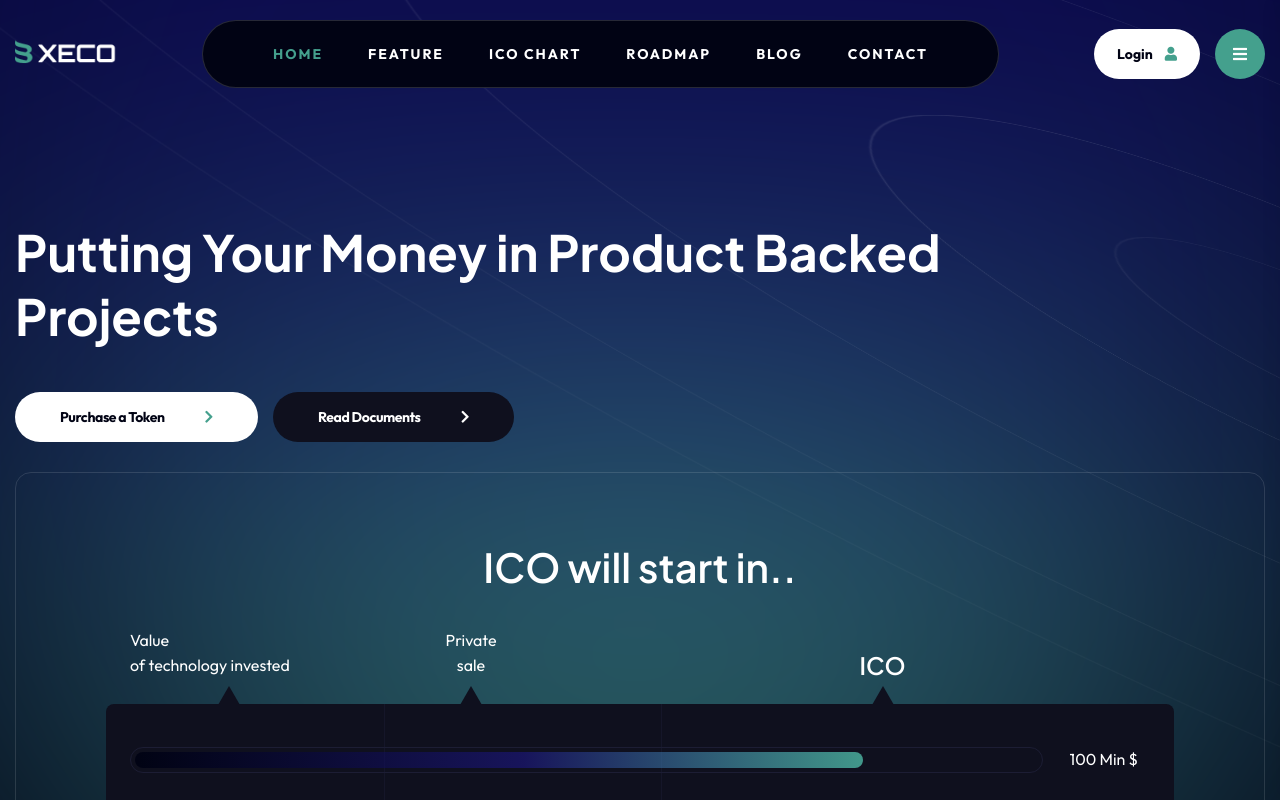
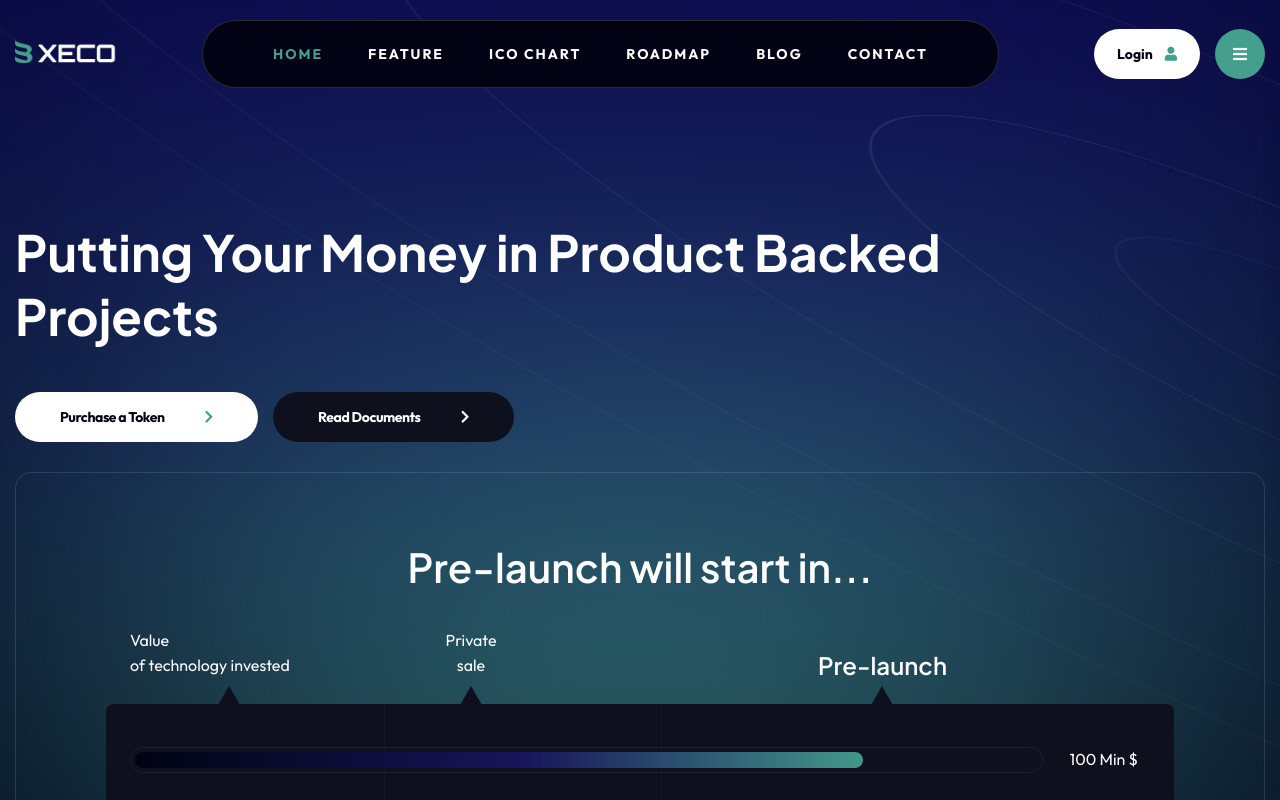
Before and after one commit to Medkabs/CashCow, a Next.js app: page / in a window 1280 px wide. Shown: the top 800 px of the page. Built offline with nearby package versions, Linux system fonts and the light colour scheme.

Commit message:
minor changes

```diff
--- a/src/components/home/Banner.tsx
+++ b/src/components/home/Banner.tsx
@@ -45,11 +45,11 @@ const Banner = () => {
                </div>
             </div>
             <div className="hero-countdown-wrap">
-               <h2 className="hero-countdown-wrap-title">ICO will start in..</h2>
+               <h2 className="hero-countdown-wrap-title">Pre-launch will start in...</h2>
                <ul className="skill-feature_list">
                   <li><span>Value</span> of technology invested</li>
                   <li><span>Private</span> sale</li>
-                  <li><h4>ICO</h4></li>
+                  <li><h4>Pre-launch</h4></li>
                </ul>
                <div className="skill-feature">
                   <div className="progress">
```
